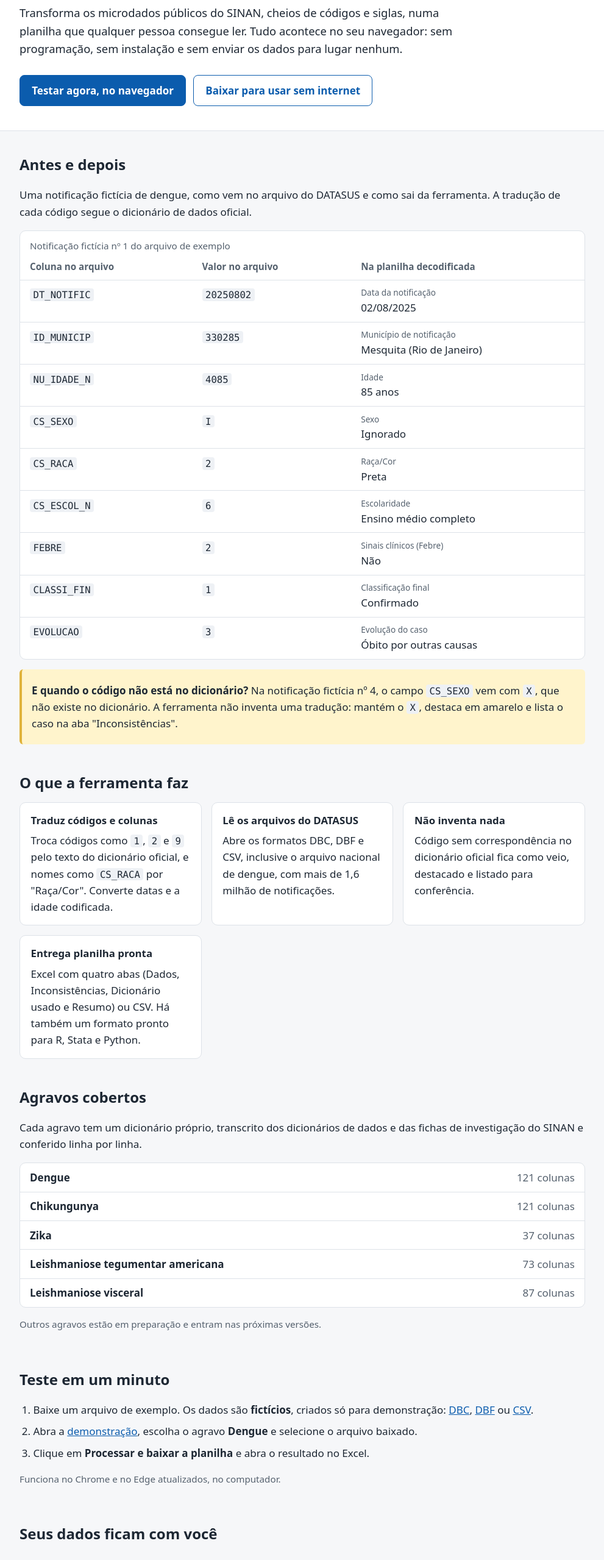
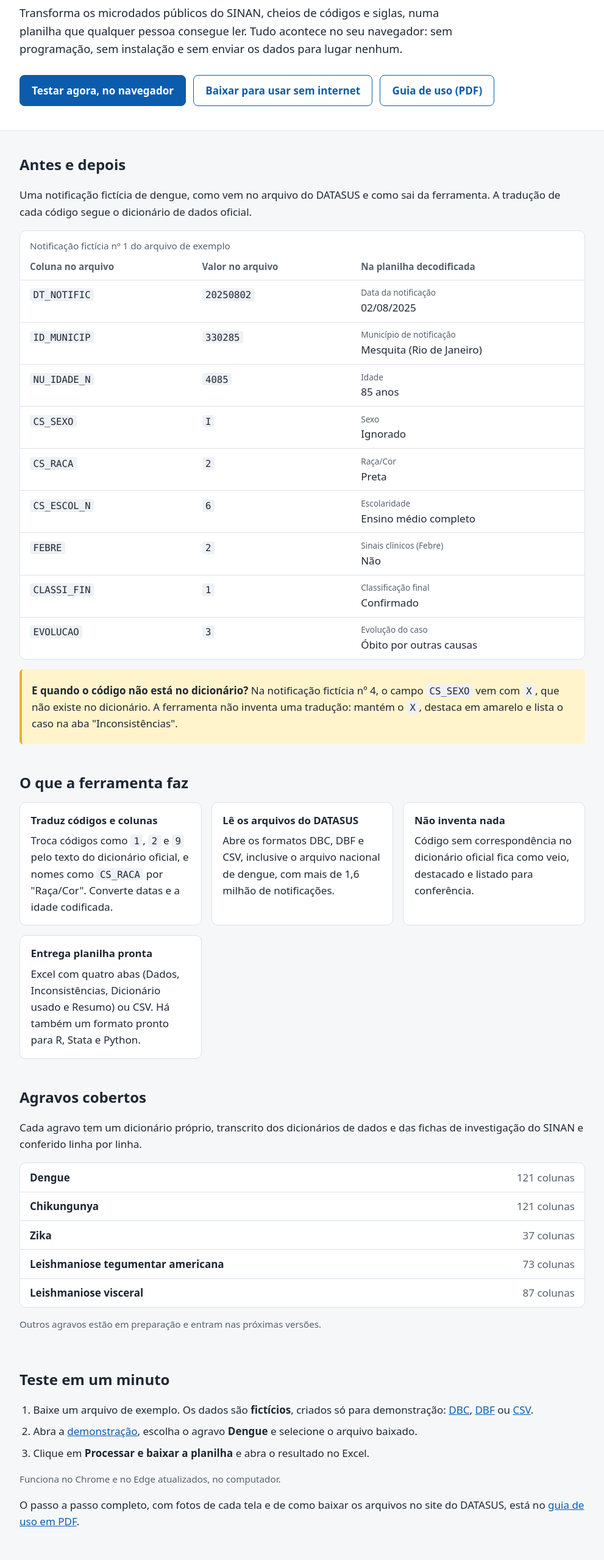
Before and after one commit to rubens23junior-lab/decodificador-sinan, a plain HTML site: page index.html in a window 1280 px wide. Shown: the part 140-2699 px from the top of the page at 61% size, without its empty margins (144-1135 px from the left). Drawn offline with Linux system fonts and the light colour scheme.

Commit message:
Página: link para o guia de uso em PDF

```diff
--- a/index.html
+++ b/index.html
@@ -19,6 +19,7 @@
     <div class="botoes">
       <a class="botao principal" href="demo/">Testar agora, no navegador</a>
       <a class="botao" href="https://github.com/rubens23junior-lab/decodificador-sinan/releases/download/v1.0.1/decodificador-sinan-1.0.1.zip">Baixar para usar sem internet</a>
+      <a class="botao" href="https://github.com/rubens23junior-lab/decodificador-sinan/blob/main/docs/guia-de-uso.pdf">Guia de uso (PDF)</a>
     </div>
   </div>
 </header>
@@ -83,6 +84,7 @@
     <li>Clique em <strong>Processar e baixar a planilha</strong> e abra o resultado no Excel.</li>
   </ol>
   <p class="nota">Funciona no Chrome e no Edge atualizados, no computador.</p>
+  <p>O passo a passo completo, com fotos de cada tela e de como baixar os arquivos no site do DATASUS, está no <a href="https://github.com/rubens23junior-lab/decodificador-sinan/blob/main/docs/guia-de-uso.pdf">guia de uso em PDF</a>.</p>
 </section>
 
 <section aria-labelledby="t-privacidade">
```
